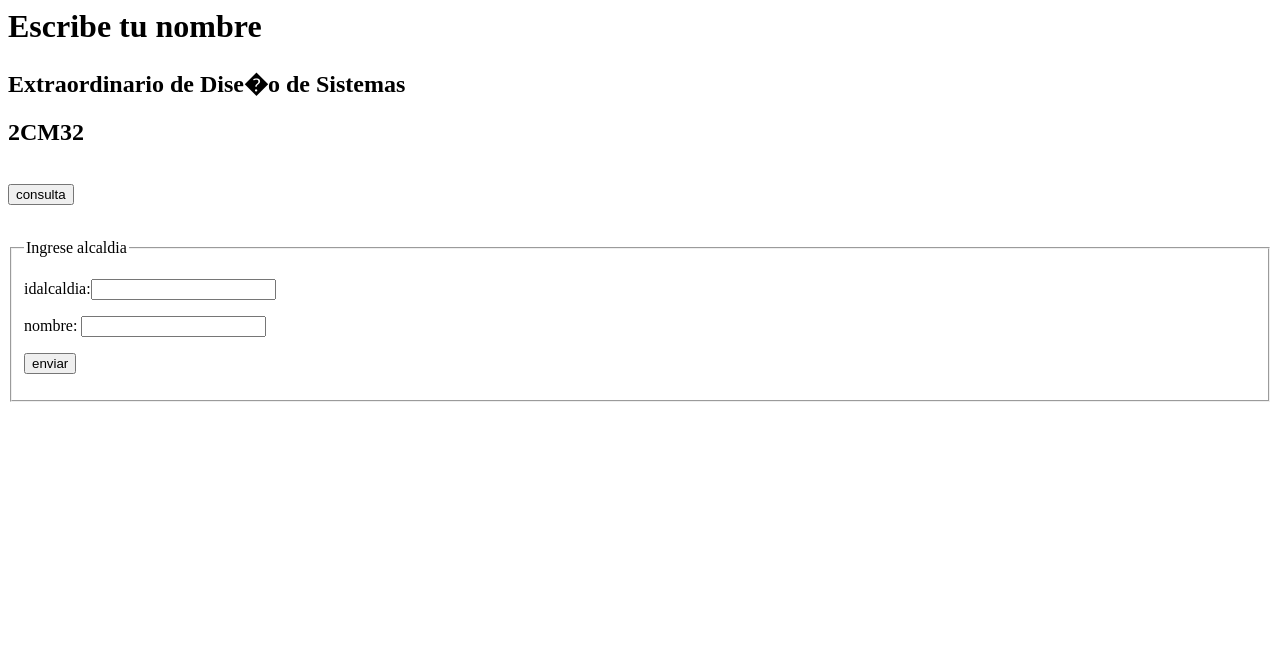
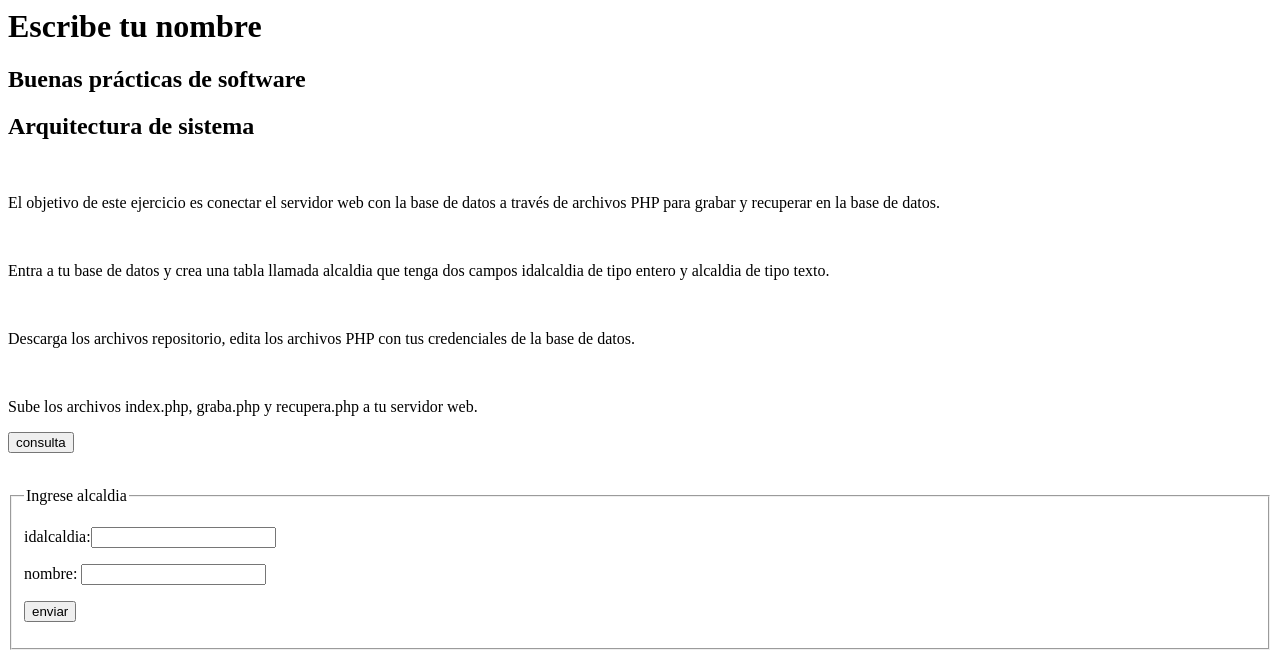
Before and after one commit to polizona/BuenasPracticas, a PHP site: page /index.php in a window 1280 px wide. Shown: the top 656 px of the page. Run offline with PHP 8.4, Linux system fonts and the light colour scheme.

Commit message:
Update index.php

```diff
--- a/index.php
+++ b/index.php
@@ -5,10 +5,13 @@
 <div class="row align-items-center">
 <div class="col-12 align-self-center text-center p-4">
 <h1>Escribe tu nombre</h1>
-<h2> Extraordinario de Dise�o de Sistemas </h2>
-<h2> 2CM32 </h2>
+<h2> Buenas prácticas de software</h2>
+<h2> Arquitectura de sistema </h2>
 <br>
-
+<p>El objetivo de este ejercicio es conectar el servidor web con la base de datos a través de archivos PHP para grabar y recuperar en la base de datos. </p>
+<br><p>Entra a tu base de datos y crea una tabla llamada alcaldia que tenga dos campos idalcaldia de tipo entero y alcaldia de tipo texto.</p>
+<br><p>Descarga los archivos repositorio, edita los archivos PHP con tus credenciales de la base de datos.</p>
+<br><p>Sube los archivos index.php, graba.php y recupera.php a tu servidor web.</p>
 <form action="recupera.php" method="get">
 <button type="submit">consulta</button>
 </form>
```
